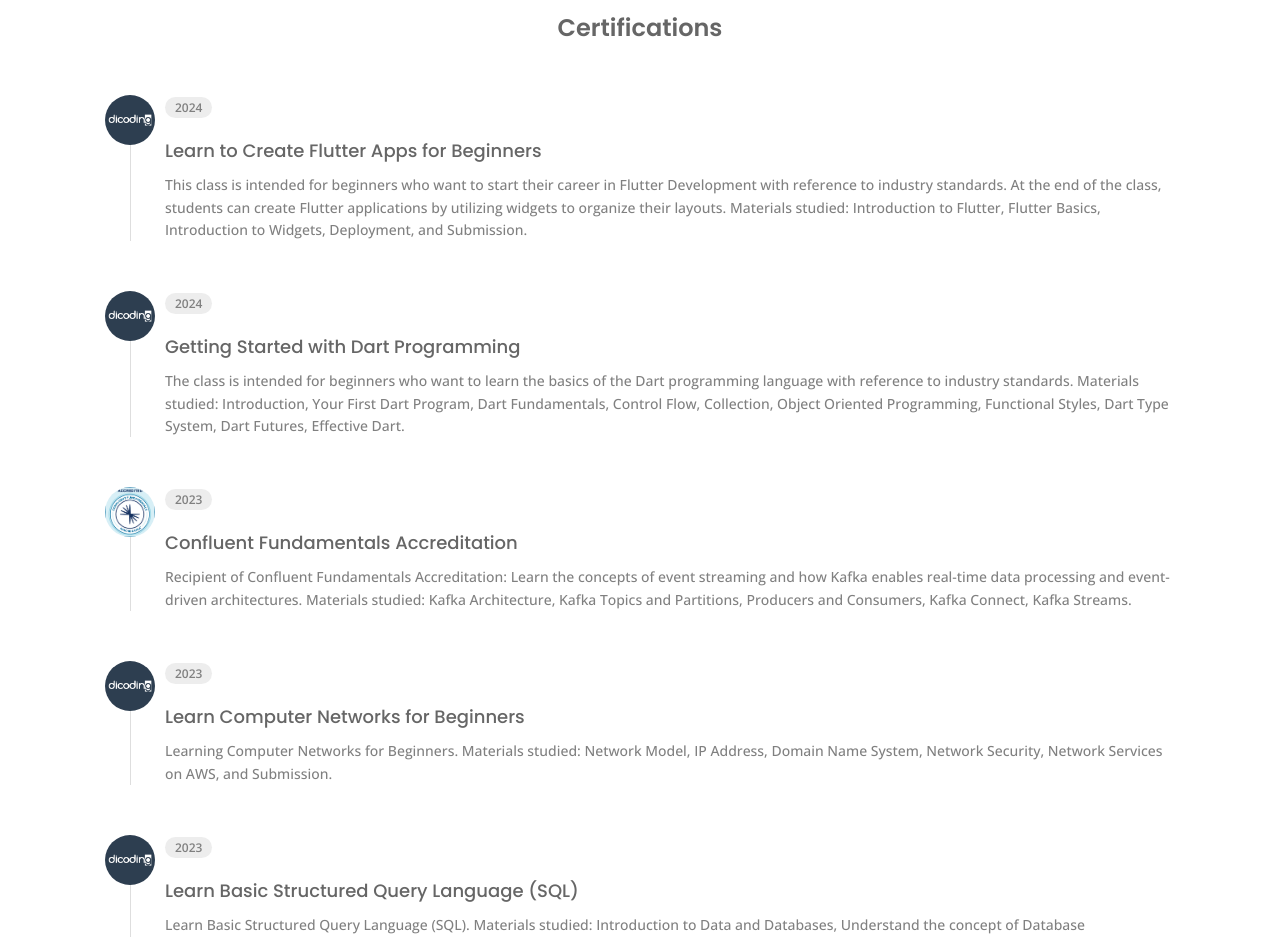
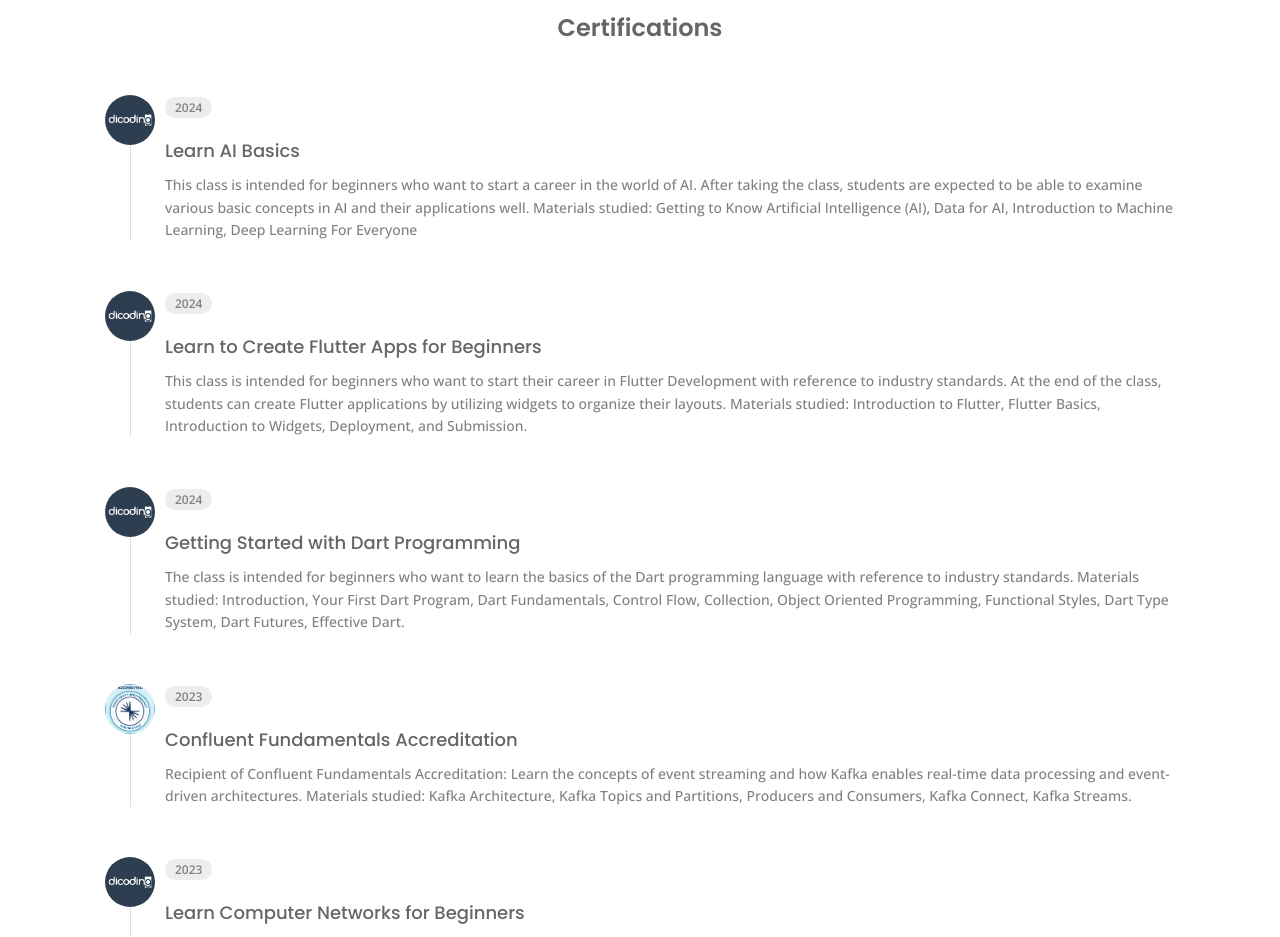
Before and after one commit to abdaziznet/vite-react-portfolio, a React (Vite) app: page /about in a window 1280 px wide. Shown: the part 1620-2557 px from the top of the page. Built offline with nearby package versions, Linux system fonts and the light colour scheme.

Commit message:
menambahkan certificate ai

```diff
--- a/src/data.jsx
+++ b/src/data.jsx
@@ -404,6 +404,14 @@ export const certificate = [
     desc: "This class is intended for beginners who want to start their career in Flutter Development with reference to industry standards. At the end of the class, students can create Flutter applications by utilizing widgets to organize their layouts. Materials studied: Introduction to Flutter, Flutter Basics, Introduction to Widgets, Deployment, and Submission.",
     date: "2024",
     url: "https://www.dicoding.com/certificates/81P24NEWNZOY",
+  },
+  {
+    id: 19,
+    img: CertDicoding,
+    title: "Learn AI Basics",
+    desc: "This class is intended for beginners who want to start a career in the world of AI. After taking the class, students are expected to be able to examine various basic concepts in AI and their applications well. Materials studied: Getting to Know Artificial Intelligence (AI), Data for AI, Introduction to Machine Learning, Deep Learning For Everyone",
+    date: "2024",
+    url: "https://www.dicoding.com/certificates/1OP842E5QZQK",
   },
 ];
 
```
